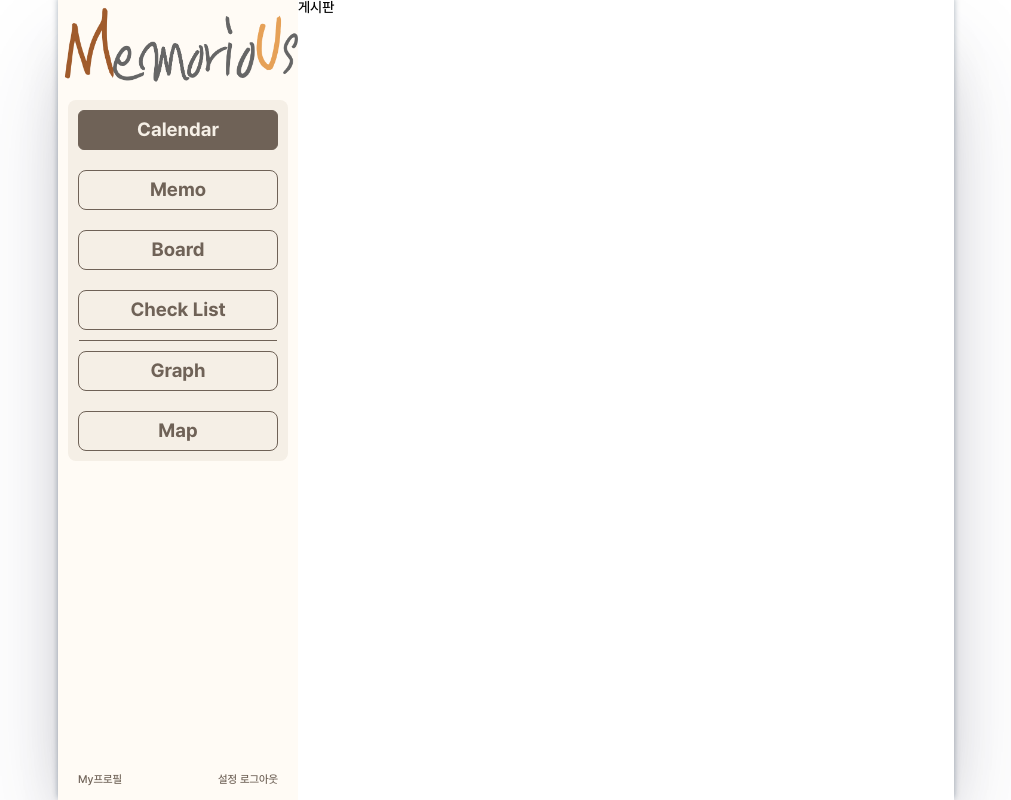
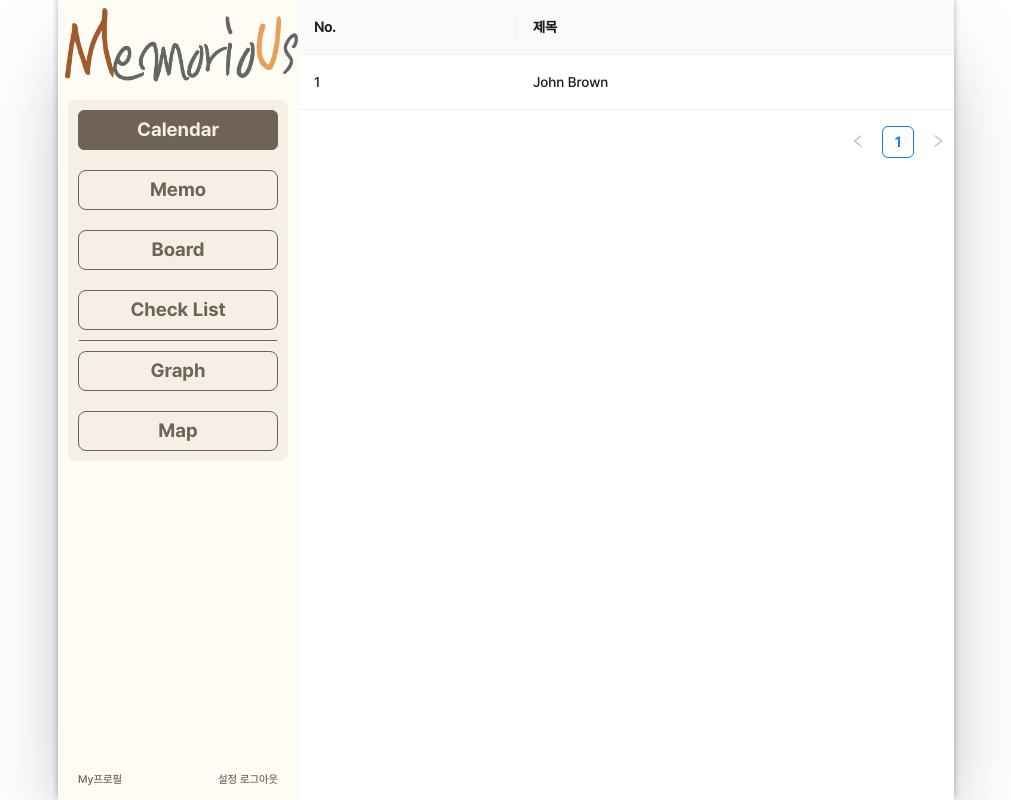
Before and after one commit to yoodeve/memorious-front-R, a React (Create React App) app: page /board in a window 1280 px wide. Shown: the whole page, without its empty margins (134-1145 px from the left). Built offline with nearby package versions, Linux system fonts and the light colour scheme.

Commit message:
Feat: BoardList 컴포넌트 추가

```diff
--- a/src/Routing/index.js
+++ b/src/Routing/index.js
@@ -3,6 +3,7 @@ import { BrowserRouter, Route, Routes } from "react-router-dom";
 import Main from "../pages/Main/Main";
 import SideBar from "../pages/SideBar/SideBar";
 import GlobalStyle from "../style/Global";
+import BoardList from "../pages/BoardList/BoardList";
 
 function Routing() {
     return (
@@ -13,7 +14,7 @@ function Routing() {
                     <Route path="/" element={<SideBar />}>
                         <Route path="/calendar" element={<Main />} />
                         <Route path="/memo" element={<>메모</>} />
-                        <Route path="/board" element={<>게시판</>} />
+                        <Route path="/board" element={<BoardList />} />
                         <Route path="/check-list" element={<>체크</>} />
                         <Route path="/chart" element={<>차트</>} />
                         <Route path="/map" element={<>맵</>} />
--- /dev/null
+++ b/src/pages/BoardList/BoardList.jsx
@@ -0,0 +1,33 @@
+import React from "react";
+import { Table } from "antd";
+
+function BoardList() {
+    const columns = [
+        {
+            title: "No.",
+            dataIndex: "pageId",
+            key: "pageId",
+        },
+        {
+            title: "제목",
+            dataIndex: "title",
+            key: "title",
+        },
+    ];
+
+    const data = [
+        {
+            key: "1",
+            pageId: "1",
+            title: "John Brown",
+        },
+    ];
+
+    return (
+        <>
+            <Table columns={columns} dataSource={data} />
+        </>
+    );
+}
+
+export default BoardList;
```
Also changed, not shown: src/pages/BoardList/style.js (added).
